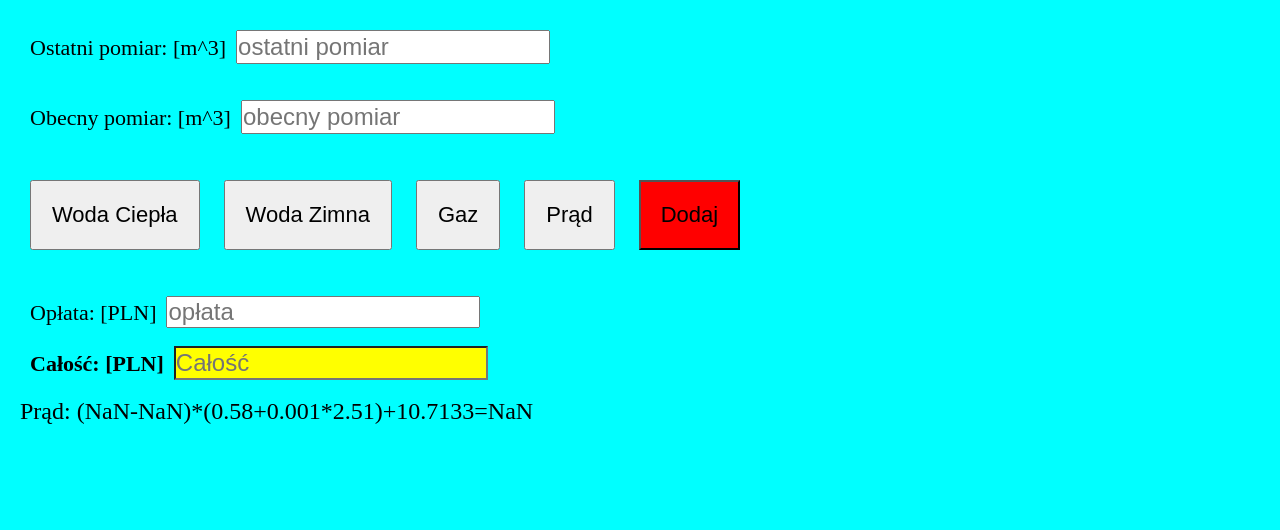
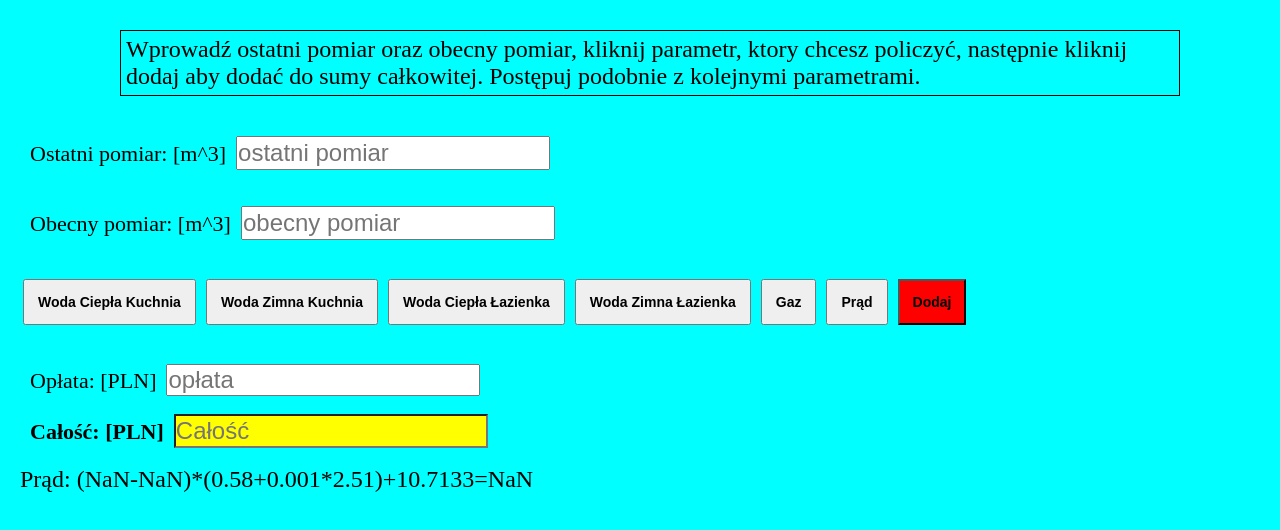
Before and after one commit to maxravel/bills, a plain HTML site: page index.html in a window 1280 px wide. Both pictures are taken after a click on the button "Prąd". Drawn offline with Linux system fonts and the light colour scheme.

Commit message:
more buttons, more summaries

```diff
--- a/css/style.css
+++ b/css/style.css
@@ -13,10 +13,11 @@
     padding-left:20px;
 }
 
-#wodaC, #wodaZ, #gaz, #prad, #dodaj{
-    padding:20px;
-    font-size:22px;
-    margin:10px;
+#wodaCK, #wodaZK, #wodaCL, #wodaZL, #gaz, #prad, #dodaj{
+    padding:13px;
+    font-size:14px;
+    margin:3px;
+    font-weight: bold;
 }
 
 #ostatni, #obecny, #calosc{
@@ -44,6 +45,14 @@ label{
     background:yellow;
 }
 
-#rachunki{
+p{
     font-size:24px;
 }
+
+.top{
+    padding:5px;
+    margin-bottom:40px;
+    margin-left:100px;
+    margin-right:100px;
+    border: solid black 1px;
+}
--- a/index.html
+++ b/index.html
@@ -10,17 +10,25 @@
 <body>
     <div class="container">
         <div class="calc">
+            <p class="top">Wprowadź ostatni pomiar oraz obecny pomiar, kliknij parametr, ktory chcesz policzyć, następnie kliknij dodaj aby dodać do sumy całkowitej. Postępuj podobnie z kolejnymi parametrami.</p>
             <label for="ostatni">Ostatni pomiar: [m^3]</label><input type="number" placeholder="ostatni pomiar" id="ostatni"><br><br><br>
             <label for="obecny">Obecny pomiar: [m^3]</label><input type="number" placeholder="obecny pomiar" id="obecny"><br><br><br>
-            <button type="submit" id="wodaC">Woda Ciepła</button>
-            <button type="submit" id="wodaZ">Woda Zimna</button>
+            <button type="submit" id="wodaCK">Woda Ciepła Kuchnia</button>
+            <button type="submit" id="wodaZK">Woda Zimna Kuchnia</button>
+            <button type="submit" id="wodaCL">Woda Ciepła Łazienka</button>
+            <button type="submit" id="wodaZL">Woda Zimna Łazienka</button>
             <button type="submit" id="gaz">Gaz</button>
             <button type="submit" id="prad">Prąd</button>
             <button type="submit" id="dodaj">Dodaj</button>
             <br><br><br>
             <label for="oplata">Opłata: [PLN]</label><input type="number" placeholder="opłata" id="oplata"><br><br>
             <label for="calosc" id="cal">Całość: [PLN]</label><input type="number" placeholder="Całość" id="calosc"><br><br>
-            <p id="rachunki"></p>
+            <p id="rachunkiwck"></p>
+            <p id="rachunkiwzk"></p>
+            <p id="rachunkiwcl"></p>
+            <p id="rachunkiwzl"></p>
+            <p id="rachunkigaz"></p>
+            <p id="rachunkiprad"></p>
         </div>
     </div>
     <script src="js/js.js"></script>
--- a/js/js.js
+++ b/js/js.js
@@ -2,32 +2,53 @@
 
     const ostatni = document.querySelector("#ostatni"),
           obecny = document.querySelector("#obecny"),
-          wodaC = document.querySelector("#wodaC"),
-          wodaZ = document.querySelector("#wodaZ"),
+          wodaCK = document.querySelector("#wodaCK"),
+          wodaZK = document.querySelector("#wodaZK"),
+          wodaCL = document.querySelector("#wodaCL"),
+          wodaZL = document.querySelector("#wodaZL"),
           gaz = document.querySelector("#gaz"),
           prad = document.querySelector("#prad"),
           oplata = document.querySelector("#oplata"),
           calosc = document.querySelector("#calosc"),
           dodaj = document.querySelector("#dodaj");
 
-
-    wodaC.addEventListener("click",
+    wodaCK.addEventListener("click",
     function wc(e){
         let ost = parseFloat(ostatni.value);
         let obe = parseFloat(obecny.value);
         let wynik = (obe-ost)*32.5;
         oplata.value = wynik.toFixed(2);
-        document.getElementById("rachunki").innerHTML = "Woda ciepła:  " + "("+obe+"-"+ost+")*"+32.5+"="+wynik.toFixed(2);
+        document.getElementById("rachunkiwck").innerHTML = "Woda ciepła kuchnia:  " + "("+obe+"-"+ost+")*"+32.5+"="+wynik.toFixed(2);
         e.preventDefault();
     }, false);
 
-    wodaZ.addEventListener("click",
+    wodaZK.addEventListener("click",
     function wz(e){
         let ost = parseFloat(ostatni.value);
         let obe = parseFloat(obecny.value);
         let wynik = (obe-ost)*8.91;
         oplata.value = wynik.toFixed(2);
-        document.getElementById("rachunki").innerHTML = "Woda zimna:  " + "("+obe+"-"+ost+")*"+8.91+"="+wynik.toFixed(2);
+        document.getElementById("rachunkiwzk").innerHTML = "Woda zimna kuchnia:  " + "("+obe+"-"+ost+")*"+8.91+"="+wynik.toFixed(2);
+        e.preventDefault();
+    }, false);
+
+    wodaCL.addEventListener("click",
+    function wc(e){
+        let ost = parseFloat(ostatni.value);
+        let obe = parseFloat(obecny.value);
+        let wynik = (obe-ost)*32.5;
+        oplata.value = wynik.toFixed(2);
+        document.getElementById("rachunkiwcl").innerHTML = "Woda ciepła łazienka:  " + "("+obe+"-"+ost+")*"+32.5+"="+wynik.toFixed(2);
+        e.preventDefault();
+    }, false);
+
+    wodaZL.addEventListener("click",
+    function wz(e){
+        let ost = parseFloat(ostatni.value);
+        let obe = parseFloat(obecny.value);
+        let wynik = (obe-ost)*8.91;
+        oplata.value = wynik.toFixed(2);
+        document.getElementById("rachunkiwzl").innerHTML = "Woda zimna łazienka:  " + "("+obe+"-"+ost+")*"+8.91+"="+wynik.toFixed(2);
         e.preventDefault();
     }, false);
 
@@ -37,7 +58,7 @@
         let obe = parseFloat(obecny.value);
         let wynik = (obe-ost)*10.972*18.141/100+6.84;
         oplata.value = wynik.toFixed(2);
-        document.getElementById("rachunki").innerHTML = "Gaz:  " + "("+obe+"-"+ost+")*"+10.972+"*"+18.141+"/"+100+"+"+6.84+"="+wynik.toFixed(2);
+        document.getElementById("rachunkigaz").innerHTML = "Gaz:  " + "("+obe+"-"+ost+")*"+10.972+"*"+18.141+"/"+100+"+"+6.84+"="+wynik.toFixed(2);
         e.preventDefault();
     }, false);
 
@@ -47,7 +68,7 @@
         let obe = parseFloat(obecny.value);
         let wynik = (obe-ost)*(0.58+0.001*2.51)+10.7133;
         oplata.value = wynik.toFixed(2);
-        document.getElementById("rachunki").innerHTML = "Prąd:  " + "("+obe+"-"+ost+")*"+"(0.58+"+0.001+"*"+2.51+")"+"+"+10.7133+"="+wynik.toFixed(2);
+        document.getElementById("rachunkiprad").innerHTML = "Prąd:  " + "("+obe+"-"+ost+")*"+"(0.58+"+0.001+"*"+2.51+")"+"+"+10.7133+"="+wynik.toFixed(2);
         e.preventDefault();
     }, false);
 
```
